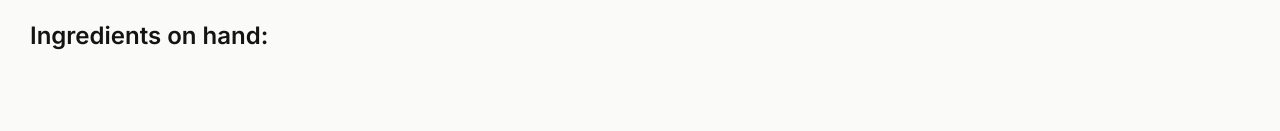
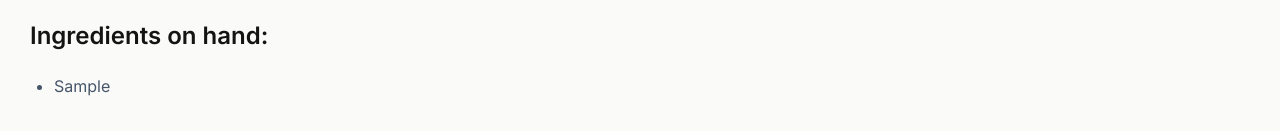
Before and after one commit to oussama1603/chef-claude, a React (Vite) app: page / in a window 1280 px wide. Both pictures are taken after typing "Sample" into the empty fields and a click on the button "+ Add ingredient". Shown: the part 185-316 px from the top of the page. Built offline with nearby package versions, Linux system fonts and the light colour scheme.

Commit message:
Update Main.jsx

```diff
--- a/src/Main.jsx
+++ b/src/Main.jsx
@@ -27,7 +27,7 @@ export default function Main(){
      {ingredients.length > 0 && <section>
     <h2>Ingredients on hand:</h2>
     <ul className="ingredients-list" aria-live="polite">
-
+      {ingredientElements}
     </ul>
       {ingredients.length > 3 && <div className="get-recipe-container">
         <div>
```
